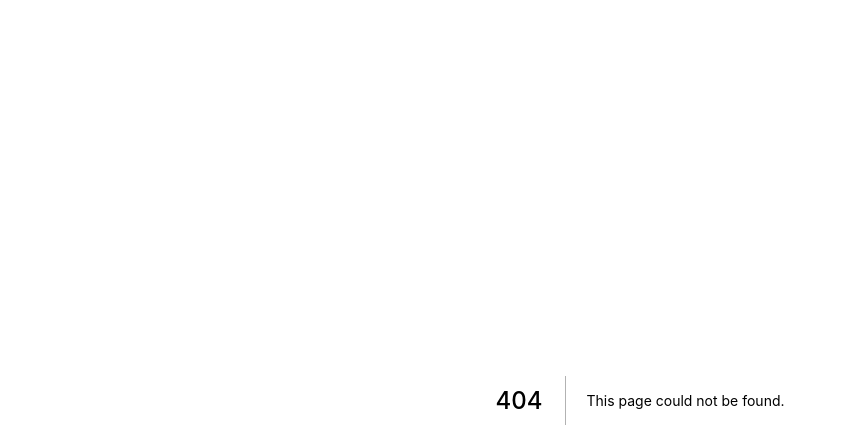
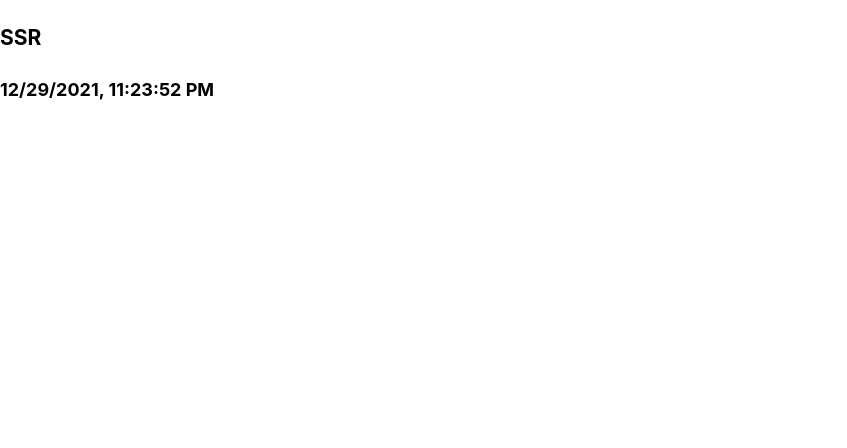
Before and after one commit to yehonadav/nextjs-playground, a Next.js app: page /ssr in a window 1280 px wide. Before the commit this address had no page. Shown: the top 448 px of the page, without its empty margins (0-847 px from the left). Built offline with nearby package versions, Linux system fonts and the light colour scheme.

Commit message:
added caching example

```diff
--- /dev/null
+++ b/src/pages/ssr.tsx
@@ -0,0 +1,35 @@
+import {GetServerSideProps, NextPage} from "next";
+
+export type SsrPageProps = {
+  date: string;
+}
+
+export const getServerSideProps:GetServerSideProps<SsrPageProps> = async (context) => {
+  // https://nextjs.org/docs/going-to-production#caching
+  // This value is considered fresh for ten seconds (s-maxage=10).
+  // If a request is repeated within the next 10 seconds, the previously
+  // cached value will still be fresh. If the request is repeated before 59 seconds,
+  // the cached value will be stale but still render (stale-while-revalidate=59).
+  //
+  // In the background, a revalidation request will be made to populate the cache
+  // with a fresh value. If you refresh the page, you will see the new value.
+  context.res.setHeader(
+    'Cache-Control',
+    'public, s-maxage=10, stale-while-revalidate=59'
+  )
+
+  return {
+    props: { date: new Date().toISOString() },
+  }
+}
+
+export const SsrPage:NextPage<SsrPageProps> = ({ date }) => {
+  return (
+    <div>
+      <h3>SSR</h3>
+      <b>{new Date(date).toLocaleString()}</b>
+    </div>
+  )
+}
+
+export default SsrPage;
```
